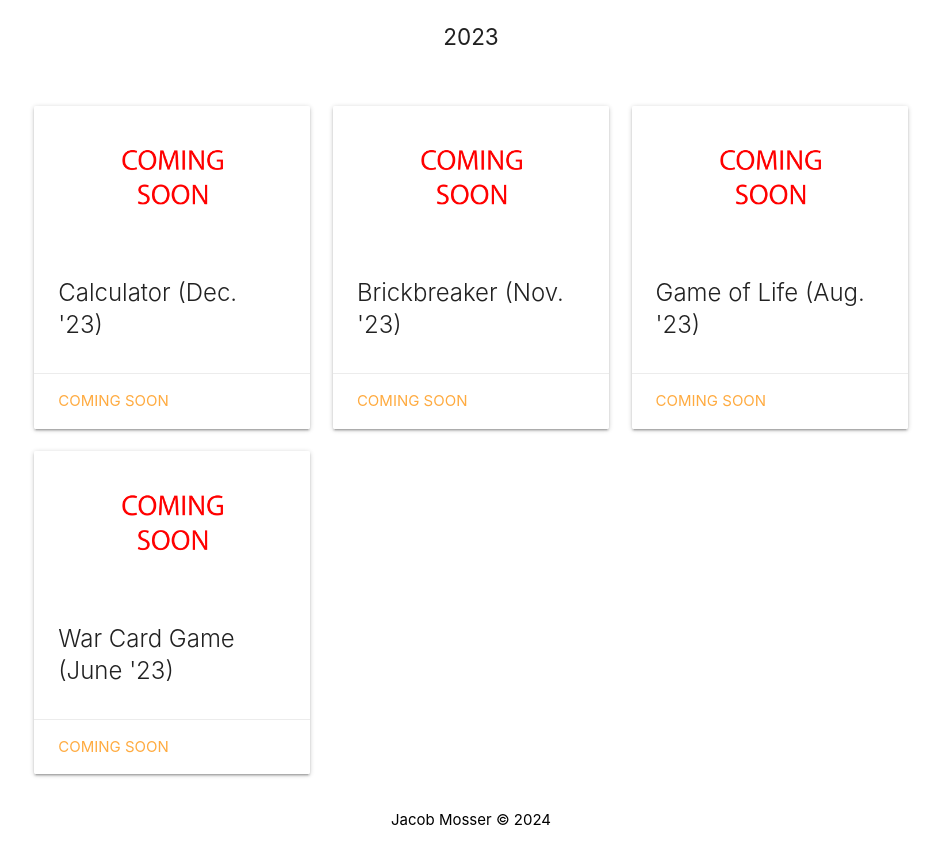
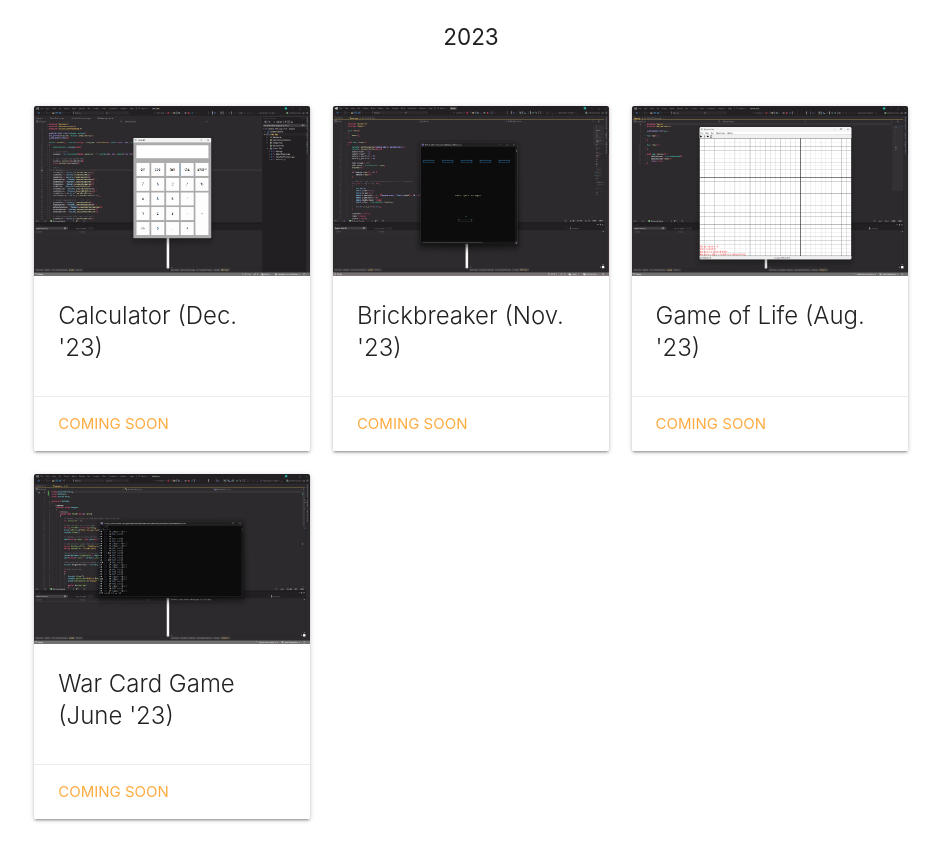
Before and after one commit to JLMosser/JLMosser.github.io, a plain HTML site: page index.html in a window 1280 px wide. Shown: the part 1835-2676 px from the top of the page, without its empty margins (169-1110 px from the left). Drawn offline with nearby package versions, Linux system fonts and the light colour scheme.

Commit message:
Updated screenshots for 2023 projects.

```diff
--- a/index.html
+++ b/index.html
@@ -63,7 +63,7 @@
 					<div class="col s12 m6 l4">
                         <div class="card">
                             <div class="card-image">
-                                <img src="images/coming-soon-ss.png">
+                                <img src="images/console-chat-server-ss.png">
                             </div>
                             <div class="card-content">
                                 <span class="card-title">Console Chat Server (Nov. '24)</span>
@@ -79,7 +79,7 @@
 					<div class="col s12 m6 l4">
                         <div class="card">
                             <div class="card-image">
-                                <img src="images/coming-soon-ss.png">
+                                <img src="images/unnamed-tps-ss.png">
                             </div>
                             <div class="card-content">
                                 <span class="card-title">Unnamed TPS (Nov. '24)</span>
@@ -95,7 +95,7 @@
 					<div class="col s12 m6 l4">
                         <div class="card">
                             <div class="card-image">
-                                <img src="images/coming-soon-ss.png">
+                                <img src="images/turtle-blast-ss.png">
                             </div>
                             <div class="card-content">
                                 <span class="card-title">Turtle Blast (Oct. '24)</span>
@@ -111,7 +111,7 @@
 					<div class="col s12 m6 l4">
                         <div class="card">
                             <div class="card-image">
-                                <img src="images/coming-soon-ss.png">
+                                <img src="images/vulkan-renderer-ss.png">
                             </div>
                             <div class="card-content">
                                 <span class="card-title">Vulkan Renderer (Sept. '24)</span>
@@ -127,7 +127,7 @@
 				    <div class="col s12 m6 l4">
                         <div class="card">
                             <div class="card-image">
-                                <img src="images/coming-soon-ss.png">
+                                <img src="images/cpu-3d-renderer-ss.png">
                             </div>
                             <div class="card-content">
                                 <span class="card-title">CPU 3D Renderer (July '24)</span>
@@ -143,7 +143,7 @@
                     <div class="col s12 m6 l4">
                         <div class="card">
                             <div class="card-image">
-                                <img src="images/coming-soon-ss.png">
+                                <img src="images/2d-blit-system-ss.png">
                             </div>
                             <div class="card-content">
                                 <span class="card-title">2D BLIT System (July '24)</span>
@@ -159,7 +159,7 @@
                     <div class="col s12 m6 l4">
                         <div class="card">
                             <div class="card-image">
-                                <img src="images/coming-soon-ss.png">
+                                <img src="images/console-reservation-system-ss.png">
                             </div>
                             <div class="card-content">
                                 <span class="card-title">Reservation System (June '24)</span>
@@ -175,7 +175,7 @@
 					<div class="col s12 m6 l4">
                         <div class="card">
                             <div class="card-image">
-                                <img src="images/coming-soon-ss.png">
+                                <img src="images/console-drinking-game-ss.png">
                             </div>
                             <div class="card-content">
                                 <span class="card-title">Drinking Game (June '24)</span>
@@ -191,7 +191,7 @@
 					<div class="col s12 m6 l4">
                         <div class="card">
                             <div class="card-image">
-                                <img src="images/coming-soon-ss.png">
+                                <img src="images/war-wave-unity-ss.png">
                             </div>
                             <div class="card-content">
                                 <span class="card-title">War Wave (April '24)</span>
@@ -214,7 +214,7 @@
 					<div class="col s12 m6 l4">
                         <div class="card">
                             <div class="card-image">
-                                <img src="images/coming-soon-ss.png">
+                                <img src="images/calculator-ss.png">
                             </div>
                             <div class="card-content">
                                 <span class="card-title">Calculator (Dec. '23)</span>
@@ -230,7 +230,7 @@
 					<div class="col s12 m6 l4">
                         <div class="card">
                             <div class="card-image">
-                                <img src="images/coming-soon-ss.png">
+                                <img src="images/brickbreaker-ss.png">
                             </div>
                             <div class="card-content">
                                 <span class="card-title">Brickbreaker (Nov. '23)</span>
@@ -246,7 +246,7 @@
 					<div class="col s12 m6 l4">
                         <div class="card">
                             <div class="card-image">
-                                <img src="images/coming-soon-ss.png">
+                                <img src="images/game-of-life-ss.png">
                             </div>
                             <div class="card-content">
                                 <span class="card-title">Game of Life (Aug. '23)</span>
@@ -262,7 +262,7 @@
                     <div class="col s12 m6 l4">
                         <div class="card">
                             <div class="card-image">
-                                <img src="images/coming-soon-ss.png">
+                                <img src="images/war-card-game-ss.png">
                             </div>
                             <div class="card-content">
                                 <span class="card-title">War Card Game (June '23)</span>
```
Also changed, not shown: images/2d-blit-system-ss.png (added), images/brickbreaker-ss.png (added), images/calculator-ss.png (added), images/console-chat-server-ss.png (added), images/console-drinking-game-ss.png (added), images/console-reservation-system-ss.png (added), images/cpu-3d-renderer-ss.png (added), images/game-of-life-ss.png (added), images/turtle-blast-ss.png (added), images/unnamed-tps-ss.png (added), images/vulkan-renderer-ss.png (added), images/war-card-game-ss.png (added), images/war-wave-unity-ss.png (added).
